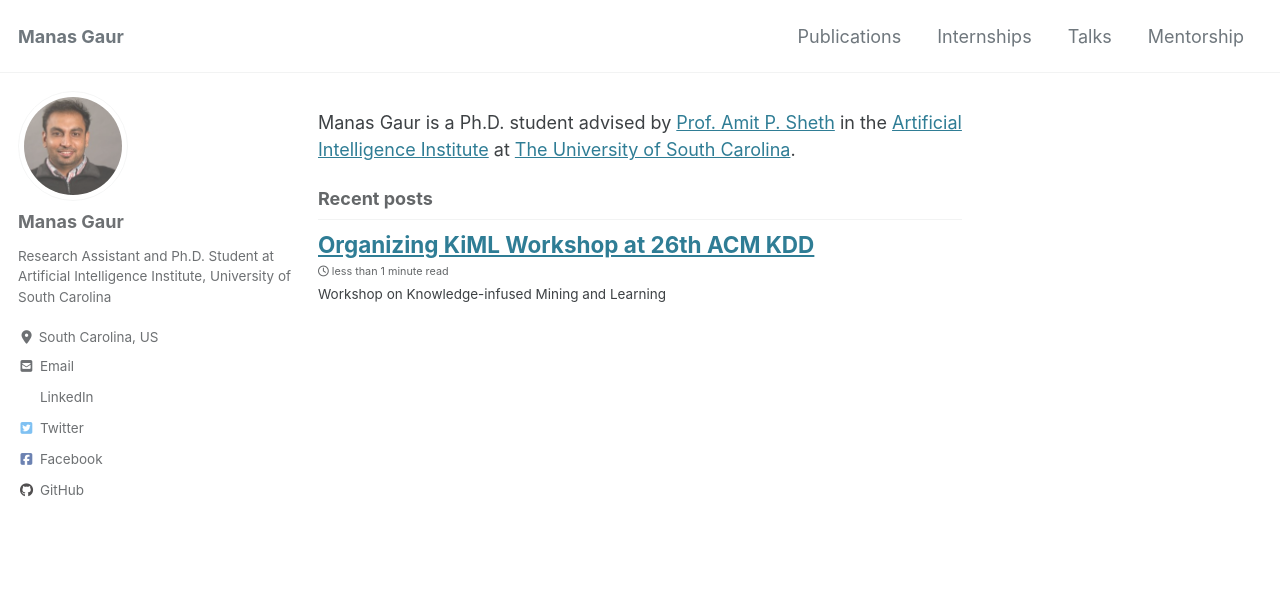
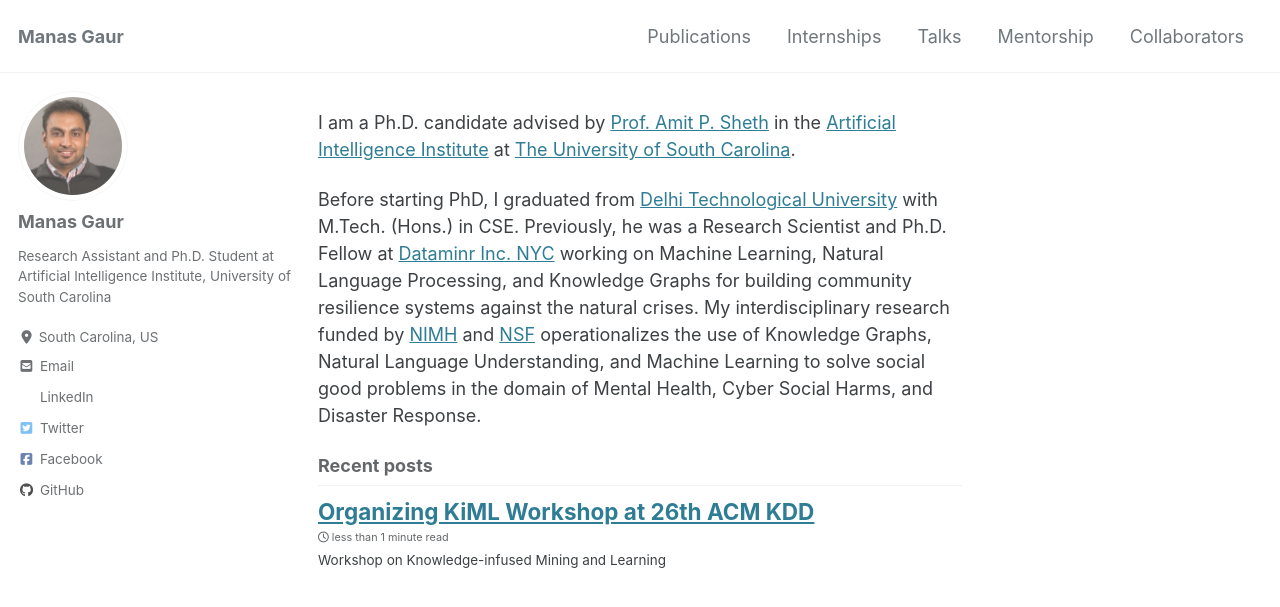
Before and after one commit to manasgaur/manasgaur.github.io, a Jekyll site: the page built from index.html, in a window 1280 px wide and 900 px high. Shown: the top 607 px of the window. Built offline with Jekyll 4.4.1, drawn with Linux system fonts in a browser that asks for light colours; cached includes are drawn as plain includes; nearby versions of some CDN libraries; the list of posts is cut into pages by our own code.

Commit message:
some changes again

```diff
--- a/_data/navigation.yml
+++ b/_data/navigation.yml
@@ -8,6 +8,8 @@
     url: /talks/
   - title: "Mentorship"
     url: /mentorship/
+  - title: "Collaborators"
+    url: /collaborators/
   # - title: "About"
   #   url: https://mmistakes.github.io/minimal-mistakes/about/
   # - title: "Sample Posts"
--- a/index.html
+++ b/index.html
@@ -3,5 +3,11 @@
 author_profile: true
 ---
 
-<p> Manas Gaur is a Ph.D. student advised by <a href="https://sc.edu/study/colleges_schools/engineering_and_computing/faculty-staff/amitsheth.php">Prof. Amit P. Sheth</a> in the <a href="http://aiisc.ai/">Artificial Intelligence Institute</a> at
+<p> I am a Ph.D. candidate advised by <a href="https://sc.edu/study/colleges_schools/engineering_and_computing/faculty-staff/amitsheth.php">Prof. Amit P. Sheth</a> in the <a href="http://aiisc.ai/">Artificial Intelligence Institute</a> at
 <a href="https://sc.edu/study/colleges_schools/engineering_and_computing/research/centersandinstitutes/ai_institute/index.php">The University of South Carolina</a>.</p>
+<p> Before starting PhD, I graduated from <a href="http://dtu.ac.in/">Delhi Technological University</a> with M.Tech. (Hons.) in CSE. Previously,
+he was a Research Scientist and Ph.D. Fellow at <a href="https://www.dataminr.com/">Dataminr Inc. NYC</a> working on
+Machine Learning, Natural Language Processing, and Knowledge Graphs for building community resilience systems
+against the natural crises. My interdisciplinary research funded by <a href="https://federalreporter.nih.gov/Projects/Details/?projectId=891050">NIMH</a> and
+<a href="https://www.nsf.gov/awardsearch/showAward?AWD_ID=1520870">NSF</a> operationalizes the use of Knowledge Graphs,
+Natural Language Understanding, and Machine Learning to solve social good problems in the domain of Mental Health, Cyber Social Harms, and Disaster Response. </p>
```
Also changed, not shown: _pages/collaborators.md (added, +5 -0 lines).
